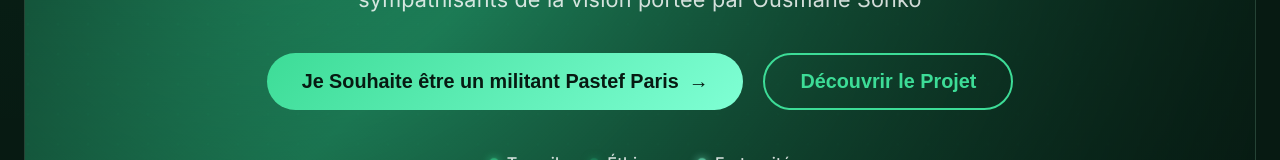
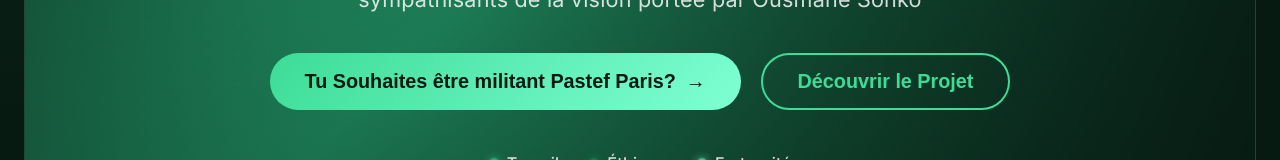
Before and after one commit to MouhamadouGaye/withos, a React (Vite) app in the folder frontend/: page / in a window 1280 px wide. Shown: the part 633-793 px from the top of the page. Built offline with nearby package versions, Linux system fonts and the light colour scheme; no server answers.

Commit message:
Writing Some Textes

```diff
--- a/frontend/src/components/hero/Hero.tsx
+++ b/frontend/src/components/hero/Hero.tsx
@@ -80,7 +80,7 @@
           <div className="hero-buttons">
             <button className="btn-pastef" onClick={onJoinClick}>
               <span className="btn-content">
-                Je Souhaite être un militant Pastef Paris
+                Tu Souhaites être militant Pastef Paris?
               </span>
               <span className="btn-icon">→</span>
             </button>
```
